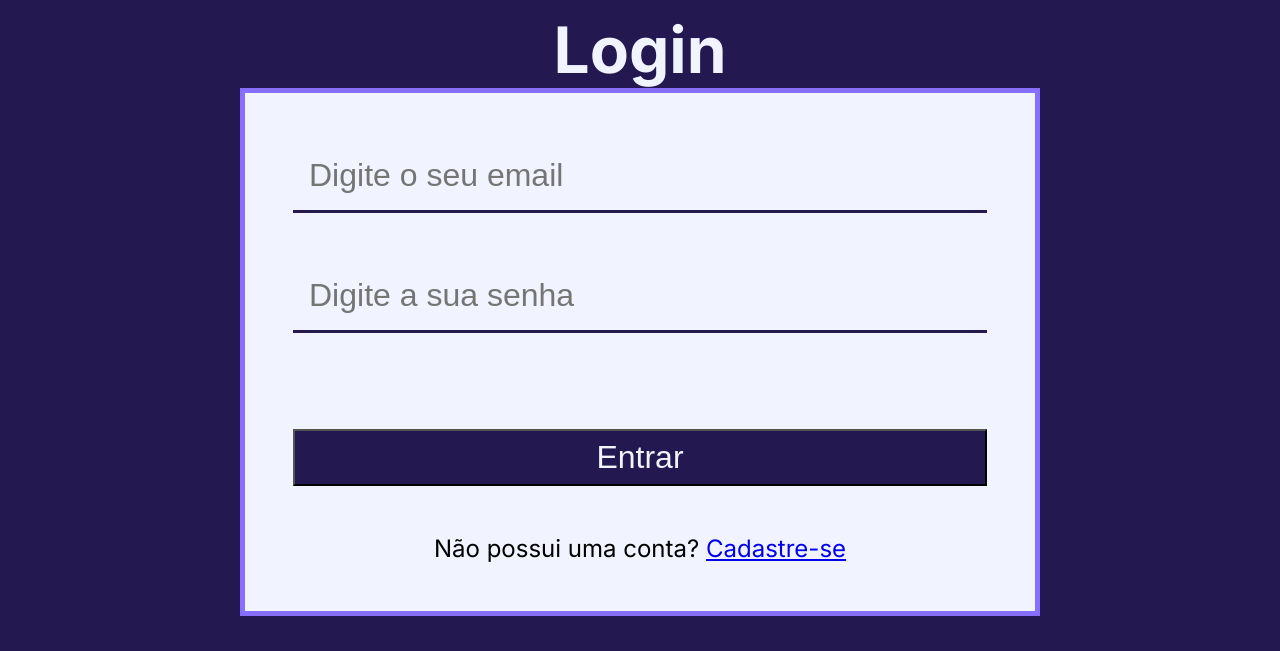
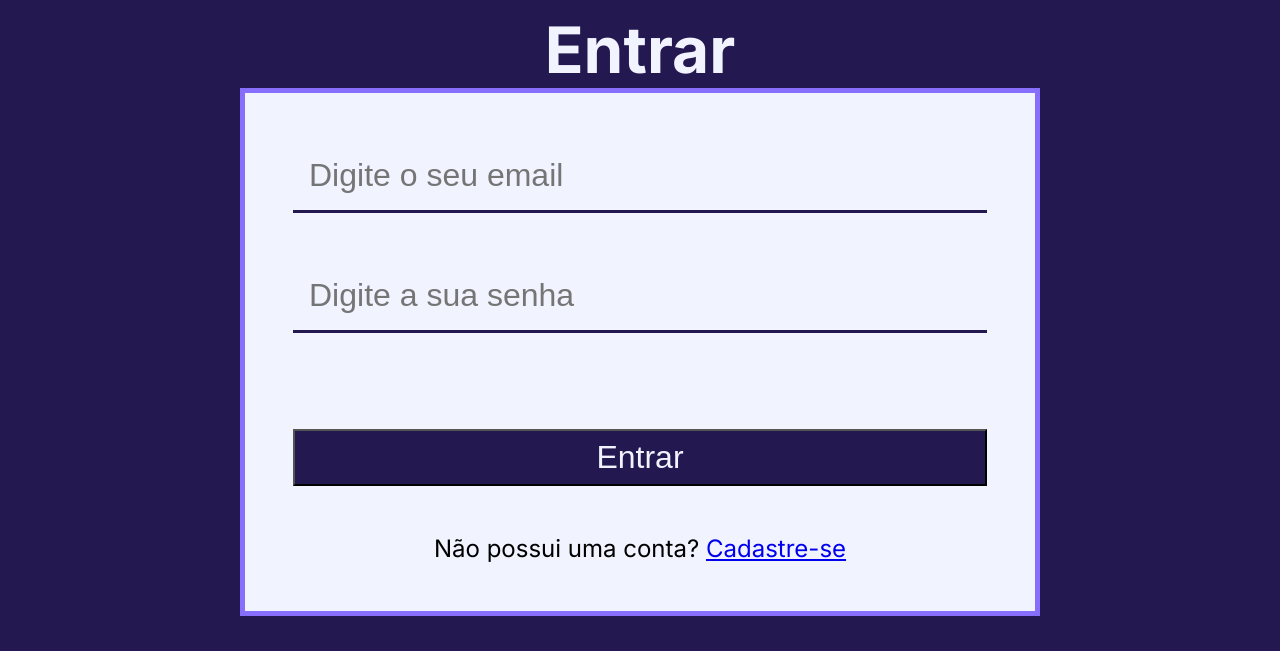
Before and after one commit to aarthx/SteveStore, a website: page pages/loginPage.html in a window 1280 px wide. Shown: the part 149-800 px from the top of the page. Drawn offline with Linux system fonts and the light colour scheme; no server answers; a web font is replaced by a local one.

Commit message:
minor update on login and register page

```diff
--- a/pages/loginPage.html
+++ b/pages/loginPage.html
@@ -21,7 +21,7 @@
     </header>
     <main id="conteudoPrincipal">
         <div id="componente" class="componente">
-            <h1>Login</h1>
+            <h1>Entrar</h1>
             <form class="formulario" id="loginForm">
                 <input type="email" required name="email" placeholder="Digite o seu email">
                 <input type="password" required name="senha" placeholder="Digite a sua senha">
```
Also changed, not shown: pages/registerPage.html (+1 -1 lines), script.js (line endings or trailing spaces), 1 other file.
